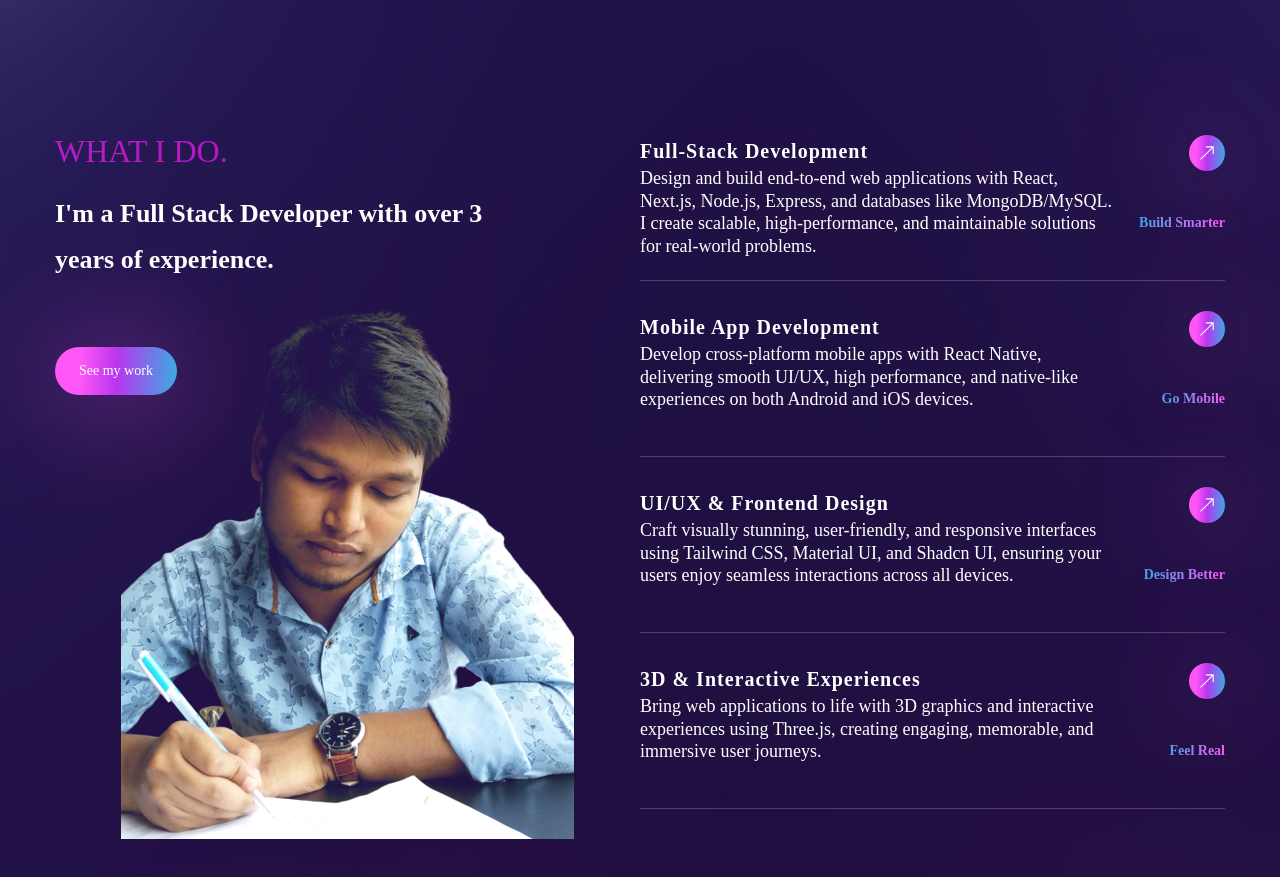
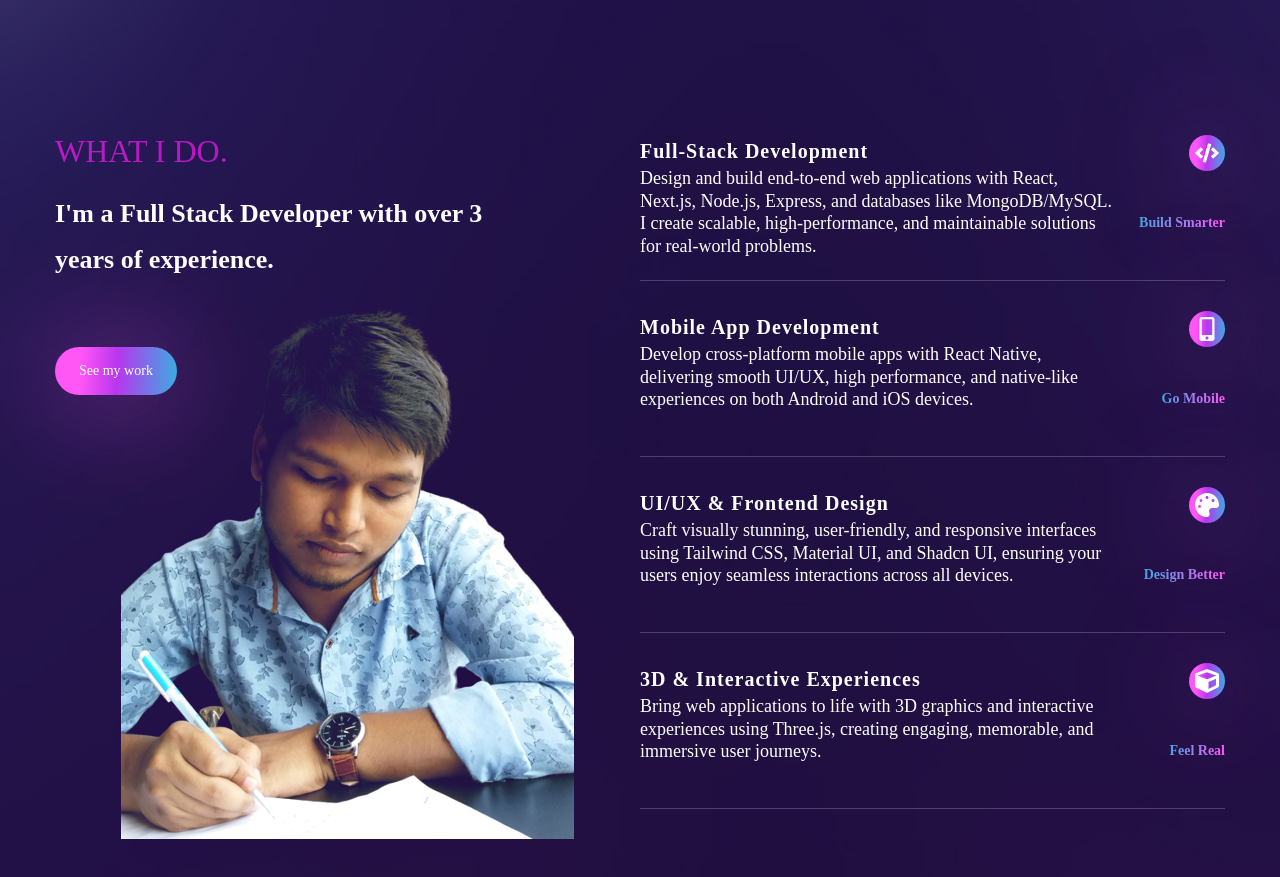
Before and after one commit to Raihanhn/Latest-Portfolio, a React (Create React App) app: page / in a window 1280 px wide. Shown: the part 3480-4357 px from the top of the page. Built offline with nearby package versions, Linux system fonts and the light colour scheme.

Commit message:
icons added in service section

```diff
--- a/src/components/Services.js
+++ b/src/components/Services.js
@@ -4,31 +4,41 @@ import { BsArrowUpRight } from "react-icons/bs";
 import { motion } from "framer-motion";
 import { fadeIn } from "../variants";
 import { Link } from "react-scroll";
+import {
+  FaCode,
+  FaMobileAlt,
+  FaPalette,
+  FaCube,
+} from "react-icons/fa";
 
 const services = [
   {
     name: "Full-Stack Development",
     description:
       "Design and build end-to-end web applications with React, Next.js, Node.js, Express, and databases like MongoDB/MySQL. I create scalable, high-performance, and maintainable solutions for real-world problems.",
-    link: "Build Smarter",
+    tagline: "Build Smarter",
+    icon: <FaCode size={24} />,
   },
   {
     name: "Mobile App Development",
     description:
       "Develop cross-platform mobile apps with React Native, delivering smooth UI/UX, high performance, and native-like experiences on both Android and iOS devices.",
-    link: "Go Mobile",
+    tagline: "Go Mobile",
+    icon: <FaMobileAlt size={24} />,
   },
   {
     name: "UI/UX & Frontend Design",
     description:
       "Craft visually stunning, user-friendly, and responsive interfaces using Tailwind CSS, Material UI, and Shadcn UI, ensuring your users enjoy seamless interactions across all devices.",
-    link: "Design Better",
+    tagline: "Design Better",
+    icon: <FaPalette size={24} />,
   },
   {
     name: "3D & Interactive Experiences",
     description:
       "Bring web applications to life with 3D graphics and interactive experiences using Three.js, creating engaging, memorable, and immersive user journeys.",
-    link: "Feel Real",
+    tagline: "Feel Real",
+    icon: <FaCube size={24} />,
   },
 ];
 
@@ -62,7 +72,7 @@ const Services = () => {
             <div className="">
               {" "}
               {services.map((service, index) => {
-                const { name, description, link } = service;
+                const { name, description, tagline, icon } = service;
 
                 return (
                   <div
@@ -85,11 +95,11 @@ const Services = () => {
                         className="btn w-9 h-9 mb-[42px] flex justify-center items-center "
                       >
                         {" "}
-                        <BsArrowUpRight />{" "}
+                        {icon}{" "}
                       </a>
                       <a href="#" className="text-gradient text-sm">
                         {" "}
-                        {link}{" "}
+                        {tagline}{" "}
                       </a>
                     </div>
                   </div>
```
